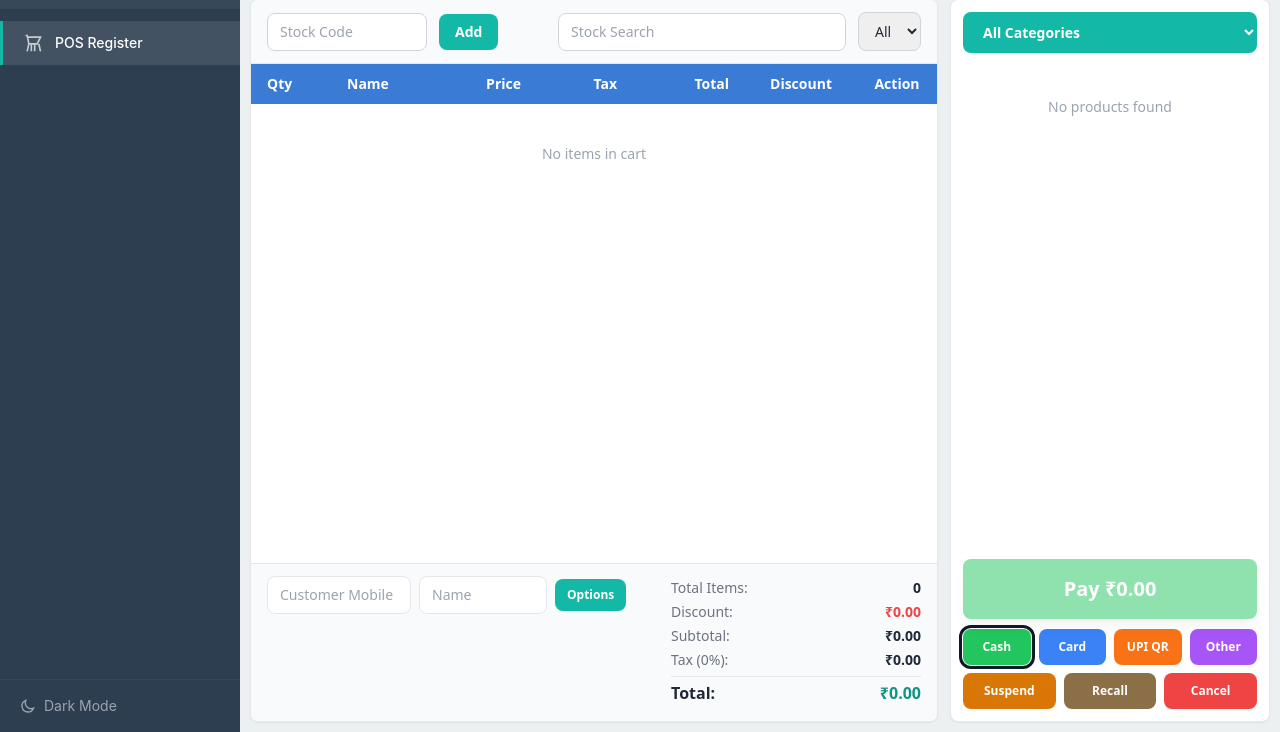
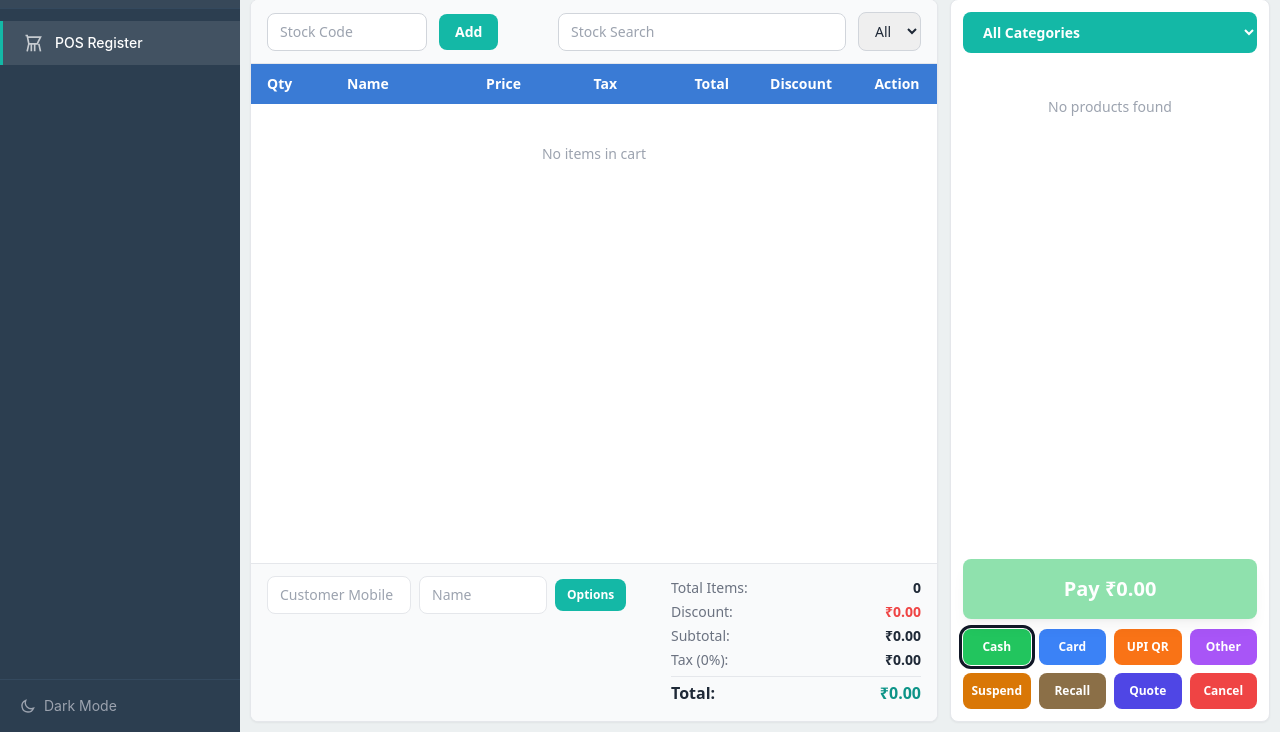
Before and after one commit to devopsravi/nlfspos, a Flask app: page / in a window 1280 px wide. Shown: the part 72-804 px from the top of the page. Run offline with Flask 3, Linux system fonts and the light colour scheme; the visitor is signed in with stand-in values (Sample User, id 1); data that the repository does not hold is empty; some libraries are stand-ins or nearby versions.

Commit message:
Add quotation generation feature and rename inventory header
- Quote button on POS Register to generate A4 printable quotation
- Professional layout: store header, items table, totals, amount in words, T&C
- A4 print styles with color preservation
- Rename inventory header to "Manage NLF Inventory"

```diff
--- a/static/css/main.css
+++ b/static/css/main.css
@@ -120,7 +120,7 @@
 
 /* --- Print: hide everything except print areas --- */
 @media print {
-  body > *:not(#receiptPrintArea):not(#labelPreview) {
+  body > *:not(#receiptPrintArea):not(#labelPreview):not(#quotePrintArea) {
     display: none !important;
   }
   #receiptPrintArea {
@@ -133,4 +133,8 @@
     padding: 0.25in;
     background: #fff;
   }
+  #quotePrintArea {
+    display: block !important;
+    background: #fff;
+  }
 }
--- a/static/css/receipt.css
+++ b/static/css/receipt.css
@@ -89,16 +89,44 @@
   margin-top: 8px;
 }
 
-/* Print mode — thermal 80mm */
+/* Print mode — receipt (thermal 80mm) or quote (A4) */
 @media print {
-  .receipt {
+  /* Hide everything */
+  body > *:not(#receiptPrintArea):not(#quotePrintArea) {
+    display: none !important;
+  }
+
+  /* Receipt — thermal 80mm */
+  #receiptPrintArea {
+    display: block !important;
+    background: #fff;
+  }
+  #receiptPrintArea .receipt {
     width: 80mm;
     max-width: 80mm;
     margin: 0;
     padding: 4mm;
   }
-  #receiptPrintArea {
+
+  /* Quote — A4 */
+  #quotePrintArea {
     display: block !important;
     background: #fff;
   }
+  #quotePrintArea .quote-a4 {
+    width: 210mm;
+    min-height: 297mm;
+    margin: 0;
+    padding: 15mm 20mm;
+    box-sizing: border-box;
+    font-size: 13px;
+    -webkit-print-color-adjust: exact;
+    print-color-adjust: exact;
+    color-adjust: exact;
+  }
+
+  @page {
+    size: A4;
+    margin: 0;
+  }
 }
--- a/static/js/pos.js
+++ b/static/js/pos.js
@@ -721,6 +721,9 @@ const POS = {
     // Recall
     document.getElementById('btnRecallSale').onclick = () => POS.showHeld();
 
+    // Generate Quote
+    document.getElementById('btnGenerateQuote').onclick = () => POS.generateQuote();
+
     // UPI modal buttons — use onclick to avoid duplicate listeners on re-init
     document.getElementById('btnUpiPaymentDone').onclick = () => {
       document.getElementById('upiModal').classList.add('hidden');
@@ -857,6 +860,205 @@ const POS = {
     } catch (e) {
       App.toast('Sale failed!');
     }
+  },
+
+  // --- Quote Generation (A4 PDF-style) ---
+
+  generateQuote() {
+    if (this.cart.length === 0) {
+      App.toast('Add items to cart before generating a quote');
+      return;
+    }
+
+    const s = App.settings;
+    const sym = s.currency_symbol || '₹';
+    const taxRate = parseFloat(s.tax_rate || 0);
+    const taxName = App.taxName ? App.taxName() : `GST (${taxRate}%)`;
+
+    // Generate quote number
+    const now = new Date();
+    const dateStr = now.toISOString().slice(0, 10).replace(/-/g, '');
+    const quoteNum = `QT-${dateStr}-${Math.random().toString(36).substr(2, 6).toUpperCase()}`;
+
+    // Customer info from POS fields
+    const custName = document.getElementById('custName')?.value || '';
+    const custPhone = document.getElementById('custPhone')?.value || '';
+    const custEmail = document.getElementById('custEmail')?.value || '';
+
+    // Calculate totals
+    const subtotal = this.getSubtotal();
+    const totalDiscount = this.getTotalDiscount();
+    const tax = this.getTax();
+    const grandTotal = this.getTotal();
+
+    // Build item rows
+    const itemRows = this.cart.map((c, idx) => {
+      const lineTotal = c.price * c.quantity;
+      const disc = this.getItemDiscount(c);
+      const finalTotal = lineTotal - disc;
+      const itemTax = finalTotal * (taxRate / 100);
+      const itemGross = finalTotal + itemTax;
+      const hasDiscount = c.discountType !== 'none' && disc > 0;
+
+      return `
+        <tr style="${idx % 2 === 0 ? '' : 'background:#f8fafc;'}">
+          <td style="padding:10px 12px;border-bottom:1px solid #e5e7eb;text-align:center;color:#6b7280;font-size:13px;">${idx + 1}</td>
+          <td style="padding:10px 12px;border-bottom:1px solid #e5e7eb;">
+            <div style="font-weight:600;color:#1f2937;font-size:13px;">${esc(c.name)}</div>
+            <div style="font-size:11px;color:#9ca3af;">${esc(c.sku)}</div>
+          </td>
+          <td style="padding:10px 12px;border-bottom:1px solid #e5e7eb;text-align:center;font-size:13px;">${c.quantity}</td>
+          <td style="padding:10px 12px;border-bottom:1px solid #e5e7eb;text-align:right;font-size:13px;">${App.currency(c.price)}</td>
+          <td style="padding:10px 12px;border-bottom:1px solid #e5e7eb;text-align:right;font-size:13px;">
+            ${hasDiscount ? `<span style="color:#ef4444;font-size:11px;">-${App.currency(disc)}</span>` : '—'}
+          </td>
+          <td style="padding:10px 12px;border-bottom:1px solid #e5e7eb;text-align:right;font-size:13px;">${App.currency(itemTax)}</td>
+          <td style="padding:10px 12px;border-bottom:1px solid #e5e7eb;text-align:right;font-weight:700;font-size:13px;">${App.currency(itemGross)}</td>
+        </tr>`;
+    }).join('');
+
+    // Format date nicely
+    const formattedDate = now.toLocaleDateString('en-IN', { day: '2-digit', month: 'short', year: 'numeric' });
+    const validUntil = new Date(now.getTime() + 7 * 24 * 60 * 60 * 1000)
+      .toLocaleDateString('en-IN', { day: '2-digit', month: 'short', year: 'numeric' });
+
+    const html = `
+      <div class="quote-a4" style="font-family:'Segoe UI',system-ui,-apple-system,sans-serif;color:#1f2937;line-height:1.5;">
+
+        <!-- Header -->
+        <div style="display:flex;justify-content:space-between;align-items:flex-start;margin-bottom:24px;padding-bottom:20px;border-bottom:3px solid #4f46e5;">
+          <div style="display:flex;align-items:center;gap:16px;">
+            <img src="/static/img/logo.svg" alt="NLF" style="width:64px;height:64px;border-radius:10px;" />
+            <div>
+              <div style="font-size:22px;font-weight:800;color:#1f2937;letter-spacing:0.5px;">${esc(s.store_name || 'Next Level Furniture')}</div>
+              <div style="font-size:12px;color:#6b7280;margin-top:2px;">${esc(s.address || '')}</div>
+              <div style="font-size:12px;color:#6b7280;">${esc(s.phone || '')}${s.email ? ' | ' + esc(s.email) : ''}</div>
+            </div>
+          </div>
+          <div style="text-align:right;">
+            <div style="font-size:28px;font-weight:800;color:#4f46e5;letter-spacing:1px;">QUOTATION</div>
+            <div style="font-size:12px;color:#6b7280;margin-top:4px;">
+              <strong>Quote #:</strong> ${esc(quoteNum)}<br/>
+              <strong>Date:</strong> ${formattedDate}<br/>
+              <strong>Valid Until:</strong> ${validUntil}
+            </div>
+          </div>
+        </div>
+
+        <!-- Customer Info -->
+        ${custName || custPhone ? `
+        <div style="background:#f0f4ff;border:1px solid #c7d2fe;border-radius:8px;padding:14px 18px;margin-bottom:20px;">
+          <div style="font-size:11px;font-weight:700;color:#4f46e5;text-transform:uppercase;letter-spacing:1px;margin-bottom:6px;">Quotation For</div>
+          ${custName ? `<div style="font-size:15px;font-weight:700;color:#1f2937;">${esc(custName)}</div>` : ''}
+          ${custPhone ? `<div style="font-size:13px;color:#6b7280;">Phone: ${esc(custPhone)}</div>` : ''}
+          ${custEmail ? `<div style="font-size:13px;color:#6b7280;">Email: ${esc(custEmail)}</div>` : ''}
+        </div>
+        ` : ''}
+
+        <!-- Items Table -->
+        <table style="width:100%;border-collapse:collapse;margin-bottom:20px;">
+          <thead>
+            <tr style="background:#4f46e5;color:#fff;">
+              <th style="padding:10px 12px;text-align:center;font-size:11px;font-weight:700;text-transform:uppercase;letter-spacing:0.5px;width:40px;">#</th>
+              <th style="padding:10px 12px;text-align:left;font-size:11px;font-weight:700;text-transform:uppercase;letter-spacing:0.5px;">Item Description</th>
+              <th style="padding:10px 12px;text-align:center;font-size:11px;font-weight:700;text-transform:uppercase;letter-spacing:0.5px;width:50px;">Qty</th>
+              <th style="padding:10px 12px;text-align:right;font-size:11px;font-weight:700;text-transform:uppercase;letter-spacing:0.5px;width:90px;">Unit Price</th>
+              <th style="padding:10px 12px;text-align:right;font-size:11px;font-weight:700;text-transform:uppercase;letter-spacing:0.5px;width:80px;">Discount</th>
+              <th style="padding:10px 12px;text-align:right;font-size:11px;font-weight:700;text-transform:uppercase;letter-spacing:0.5px;width:80px;">${esc(taxName.replace(/\(.*/, '').trim())}</th>
+              <th style="padding:10px 12px;text-align:right;font-size:11px;font-weight:700;text-transform:uppercase;letter-spacing:0.5px;width:100px;">Amount</th>
+            </tr>
+          </thead>
+          <tbody>
+            ${itemRows}
+          </tbody>
+        </table>
+
+        <!-- Totals -->
+        <div style="display:flex;justify-content:flex-end;margin-bottom:30px;">
+          <div style="width:300px;">
+            <div style="display:flex;justify-content:space-between;padding:6px 0;font-size:13px;">
+              <span style="color:#6b7280;">Subtotal</span>
+              <span style="font-weight:600;">${App.currency(subtotal)}</span>
+            </div>
+            ${totalDiscount > 0 ? `
+            <div style="display:flex;justify-content:space-between;padding:6px 0;font-size:13px;color:#ef4444;">
+              <span>Total Discount</span>
+              <span style="font-weight:600;">-${App.currency(totalDiscount)}</span>
+            </div>` : ''}
+            <div style="display:flex;justify-content:space-between;padding:6px 0;font-size:13px;">
+              <span style="color:#6b7280;">${esc(taxName)} (${taxRate}%)</span>
+              <span style="font-weight:600;">${App.currency(tax)}</span>
+            </div>
+            <div style="display:flex;justify-content:space-between;padding:12px 0;font-size:18px;font-weight:800;border-top:2px solid #4f46e5;margin-top:6px;">
+              <span style="color:#4f46e5;">TOTAL</span>
+              <span style="color:#4f46e5;">${App.currency(grandTotal)}</span>
+            </div>
+          </div>
+        </div>
+
+        <!-- Amount in Words -->
+        <div style="background:#fefce8;border:1px solid #fde68a;border-radius:8px;padding:10px 16px;margin-bottom:24px;font-size:12px;">
+          <strong>Amount in Words:</strong> ${esc(POS.numberToWords(Math.round(grandTotal)))} Rupees Only
+        </div>
+
+        <!-- Terms & Conditions -->
+        <div style="border-top:1px solid #e5e7eb;padding-top:16px;margin-top:auto;">
+          <div style="font-size:12px;font-weight:700;color:#374151;margin-bottom:8px;">Terms & Conditions</div>
+          <ol style="font-size:11px;color:#6b7280;margin:0;padding-left:16px;line-height:1.8;">
+            <li>This quotation is valid for 7 days from the date of issue.</li>
+            <li>Prices are inclusive of ${esc(taxName.replace(/\(.*/, '').trim())} as applicable.</li>
+            <li>Delivery charges, if any, will be communicated separately.</li>
+            <li>Payment terms: Full payment at the time of purchase.</li>
+            <li>Product availability is subject to stock at the time of order confirmation.</li>
+          </ol>
+        </div>
+
+        <!-- Footer -->
+        <div style="text-align:center;margin-top:30px;padding-top:16px;border-top:1px solid #e5e7eb;">
+          <div style="font-size:12px;color:#6b7280;">Thank you for your interest in ${esc(s.store_name || 'our products')}!</div>
+          <div style="font-size:11px;color:#9ca3af;margin-top:4px;">${esc(s.phone || '')}${s.email ? ' | ' + esc(s.email) : ''}</div>
+        </div>
+      </div>
+    `;
+
+    // Show in modal
+    document.getElementById('quoteContent').innerHTML = html;
+    document.getElementById('quoteModal').classList.remove('hidden');
+
+    // Print handler
+    document.getElementById('btnPrintQuote').onclick = () => {
+      const printArea = document.getElementById('quotePrintArea');
+      printArea.innerHTML = html;
+      printArea.classList.remove('hidden');
+      setTimeout(() => {
+        window.print();
+        printArea.classList.add('hidden');
+      }, 200);
+    };
+
+    // Close handler
+    document.getElementById('quoteModalClose').onclick = () => {
+      document.getElementById('quoteModal').classList.add('hidden');
+    };
+  },
+
+  // --- Number to Words (Indian format) ---
+  numberToWords(num) {
+    if (num === 0) return 'Zero';
+    const ones = ['', 'One', 'Two', 'Three', 'Four', 'Five', 'Six', 'Seven', 'Eight', 'Nine',
+      'Ten', 'Eleven', 'Twelve', 'Thirteen', 'Fourteen', 'Fifteen', 'Sixteen', 'Seventeen', 'Eighteen', 'Nineteen'];
+    const tens = ['', '', 'Twenty', 'Thirty', 'Forty', 'Fifty', 'Sixty', 'Seventy', 'Eighty', 'Ninety'];
+
+    function convert(n) {
+      if (n < 20) return ones[n];
+      if (n < 100) return tens[Math.floor(n / 10)] + (n % 10 ? ' ' + ones[n % 10] : '');
+      if (n < 1000) return ones[Math.floor(n / 100)] + ' Hundred' + (n % 100 ? ' and ' + convert(n % 100) : '');
+      if (n < 100000) return convert(Math.floor(n / 1000)) + ' Thousand' + (n % 1000 ? ' ' + convert(n % 1000) : '');
+      if (n < 10000000) return convert(Math.floor(n / 100000)) + ' Lakh' + (n % 100000 ? ' ' + convert(n % 100000) : '');
+      return convert(Math.floor(n / 10000000)) + ' Crore' + (n % 10000000 ? ' ' + convert(n % 10000000) : '');
+    }
+
+    return convert(Math.abs(Math.round(num)));
   },
 
   showReceipt(sale) {
--- a/templates/index.html
+++ b/templates/index.html
@@ -244,12 +244,13 @@
                 <button data-pay="UPI" id="btnUpiPay" class="pay-method-btn bg-orange-500 text-white py-2.5 rounded-lg text-xs font-bold hover:bg-orange-600">UPI QR</button>
                 <button data-pay="Other" class="pay-method-btn bg-purple-500 text-white py-2.5 rounded-lg text-xs font-bold hover:bg-purple-600">Other</button>
               </div>
-              <div class="grid grid-cols-3 gap-2">
+              <div class="grid grid-cols-4 gap-2">
                 <button id="btnHoldSale" class="bg-amber-600 text-white py-2.5 rounded-lg text-xs font-bold hover:bg-amber-700">Suspend</button>
                 <button id="btnRecallSale" class="bg-[#8b6f47] text-white py-2.5 rounded-lg text-xs font-bold hover:bg-[#7a5f3a] relative">
                   Recall
                   <span id="heldBadge" class="hidden absolute -top-1.5 -right-1.5 bg-red-500 text-white text-[10px] w-5 h-5 rounded-full flex items-center justify-center">0</span>
                 </button>
+                <button id="btnGenerateQuote" class="bg-indigo-600 text-white py-2.5 rounded-lg text-xs font-bold hover:bg-indigo-700">Quote</button>
                 <button id="btnClearCart" class="bg-red-500 text-white py-2.5 rounded-lg text-xs font-bold hover:bg-red-600">Cancel</button>
               </div>
             </div>
@@ -263,7 +264,7 @@
         <!-- Blue Header Bar (like reference) -->
         <div class="bg-[#3a7bd5] text-white rounded-t-lg px-5 py-3 text-base font-semibold flex items-center gap-2">
           <svg class="w-5 h-5" fill="none" stroke="currentColor" stroke-width="2" viewBox="0 0 24 24"><path d="M20 7l-8-4-8 4m16 0l-8 4m8-4v10l-8 4m0-10L4 7m8 4v10M4 7v10l8 4"/></svg>
-          Manage your business products
+          Manage NLF Inventory
         </div>
 
         <!-- Search & Controls Bar -->
@@ -1189,6 +1190,35 @@
     <!-- Dynamically filled for receipt printing -->
   </div>
 
+  <!-- ===== QUOTE PREVIEW MODAL ===== -->
+  <div id="quoteModal" class="hidden fixed inset-0 bg-black/40 flex items-center justify-center z-50">
+    <div class="bg-white rounded-2xl shadow-2xl w-full max-w-3xl mx-4 max-h-[90vh] flex flex-col">
+      <div class="px-6 py-4 border-b flex items-center justify-between">
+        <h3 class="text-lg font-bold text-gray-800 flex items-center gap-2">
+          <svg class="w-5 h-5 text-indigo-600" fill="none" stroke="currentColor" stroke-width="2" viewBox="0 0 24 24"><path d="M9 12h6m-6 4h6m2 5H7a2 2 0 01-2-2V5a2 2 0 012-2h5.586a1 1 0 01.707.293l5.414 5.414a1 1 0 01.293.707V19a2 2 0 01-2 2z"/></svg>
+          Quotation Preview
+        </h3>
+        <div class="flex items-center gap-2">
+          <button id="btnPrintQuote" class="bg-indigo-600 text-white px-4 py-2 rounded-lg text-sm font-semibold hover:bg-indigo-700 flex items-center gap-1.5">
+            <svg class="w-4 h-4" fill="none" stroke="currentColor" stroke-width="2" viewBox="0 0 24 24"><path d="M17 17h2a2 2 0 002-2v-4a2 2 0 00-2-2H5a2 2 0 00-2 2v4a2 2 0 002 2h2m2 4h6a2 2 0 002-2v-4a2 2 0 00-2-2H9a2 2 0 00-2 2v4a2 2 0 002 2zm8-12V5a2 2 0 00-2-2H9a2 2 0 00-2 2v4h10z"/></svg>
+            Print
+          </button>
+          <button id="quoteModalClose" class="text-gray-400 hover:text-gray-700 text-2xl leading-none">&times;</button>
+        </div>
+      </div>
+      <div class="flex-1 overflow-y-auto p-6 bg-gray-100">
+        <div id="quoteContent" class="bg-white shadow-lg mx-auto" style="width:210mm;min-height:297mm;padding:20mm;box-sizing:border-box;">
+          <!-- Dynamically filled by JS -->
+        </div>
+      </div>
+    </div>
+  </div>
+
+  <!-- ===== QUOTE PRINT AREA (hidden, used for A4 printing) ===== -->
+  <div id="quotePrintArea" class="hidden">
+    <!-- Dynamically filled for quote printing -->
+  </div>
+
   <!-- ===== TOAST ===== -->
   <div id="toast" class="fixed bottom-6 right-6 bg-gray-900 text-white px-5 py-3 rounded-xl shadow-lg text-sm transition-all translate-y-20 opacity-0 z-50"></div>
 
```
